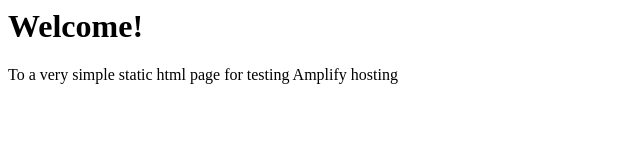
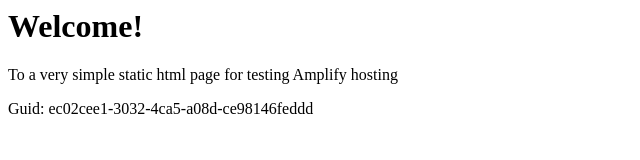
Before and after one commit to aws-aemilia-syd/Github-PR-Commit-Integration-Test-DoNotTouch-v0-preprod-ap-southeast-2, a website: page src/index.html in a window 1280 px wide. Shown: the whole page, without its empty margins (0-640 px from the left). Drawn offline with Linux system fonts and the light colour scheme.

Commit message:
commit from integ tests

```diff
--- a/src/index.html
+++ b/src/index.html
@@ -1,3 +1,5 @@
+
+
 <html lang="en">
 
 <head>
@@ -10,6 +12,6 @@
 <body>
     <h1>Welcome!</h1>
     <p>To a very simple static html page for testing Amplify hosting</p>
-</body>
+    <p>Guid: ec02cee1-3032-4ca5-a08d-ce98146feddd</p></body>
 
 </html>
```
